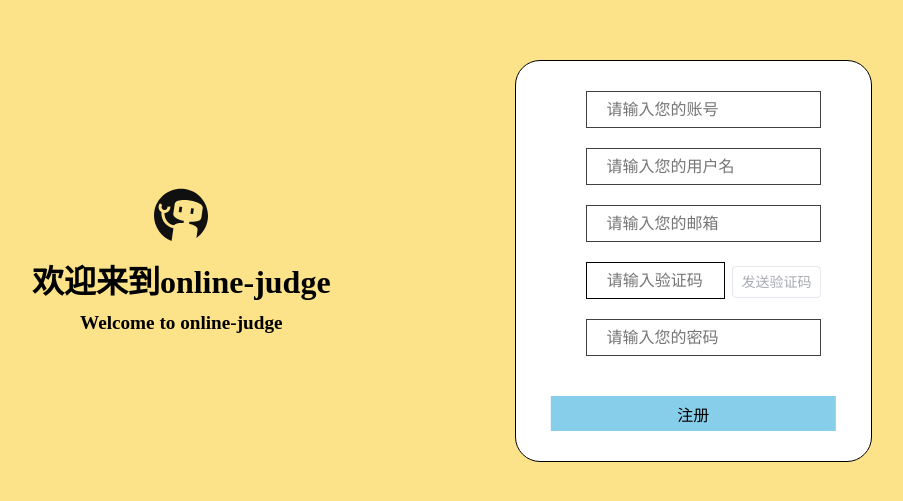
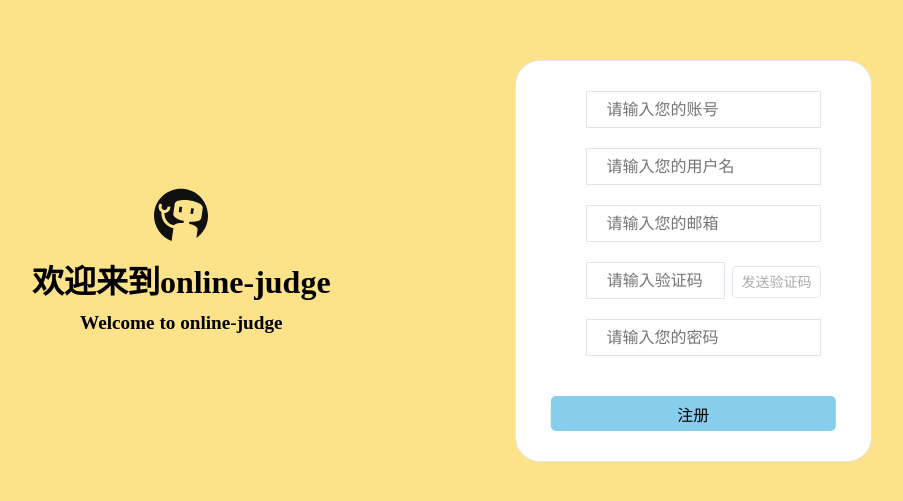
Before and after one commit to OnlineJudgeProjectTeam/online-judge-fe, a Vue app: page /register in a window 1280 px wide. Shown: the part 139-640 px from the top of the page, without its empty margins (280-1183 px from the left). Built offline with nearby package versions, Linux system fonts and the light colour scheme.

Commit message:
fix:Login.vue

```diff
--- a/src/components/Header.vue
+++ b/src/components/Header.vue
@@ -2,11 +2,14 @@
 
 import { ref } from 'vue';
 import { userStore } from "@/stores/login";
+import { useRouter } from 'vue-router';
 
 const store = userStore()
-const person = ref<string>(store.$state.name)
+const router = useRouter()
+const name = ref<string>(store.$state.name)
+const avatar = ref<string>(store.$state.avatar!)
 
-const greet = ref<string>("Hello, "+ person.value +"!")
+const greet = ref<string>("Hello, "+ name.value +"!")
 
 const isShowb = ref<boolean>(true)
 const isShows = ref<boolean>(false)
@@ -25,6 +28,10 @@ async function displayr() {
   isShowr.value = true
   isShows.value = false
   isShowb.value = false
+}
+
+async function PersonalCenter() {
+  router.push("/myspace")
 }
 </script>
 
@@ -47,7 +54,7 @@ async function displayr() {
     </div>
     <div class="user">
       <a>{{ greet }}</a>
-      <img src="../assets/images/logo.svg" alt="">
+      <el-avatar class="avatar" :size="50" :src="avatar" @click = "PersonalCenter"/>
     </div>
   </div>
 </template>
@@ -123,22 +130,23 @@ async function displayr() {
 }
 .user{
   margin: auto 0;
-  margin-right: 175px;
+  margin-right: 180px;
   a{
     vertical-align: middle;
   }
-  img{
+  .avatar{
     width: 5vh;
     height: 5vh;
     vertical-align: middle;
-    padding-left: 10px;
+    margin-left: 10px;
+    cursor: pointer;
   }
 }
 .hide{
   display: none;
 }
 .show{
-      margin-top: 13px;
-      border-color: black;
+  margin-top: 13px;
+  border-color: black;
 }
 </style>
--- a/src/pages/login/Login.Vue
+++ b/src/pages/login/Login.Vue
@@ -125,7 +125,7 @@ async function register() {
     width: 400px;
     height: 400px;
     border-radius: 25px;
-    border: 1px solid black;
+    border: 1px solid rgb(227, 229, 235);
     background-color: white;
   }
 }
@@ -138,7 +138,7 @@ async function register() {
       height: 40px;
       margin-top: 80px;
       margin-left: 20px;
-      border: 1px solid rgb(65, 63, 63);
+      border: 1px solid rgb(227, 229, 235);
       background-color: rgba(255, 255, 255, 0.5);
       font-size: inherit;
       padding-left: 20px;
@@ -151,7 +151,7 @@ async function register() {
       height: 40px;
       margin-top: 40px;
       margin-left: 20px;
-      border: 1px solid rgb(65, 63, 63);
+      border: 1px solid rgb(227, 229, 235);
       background-color: rgba(255, 255, 255, 0.5);
       font-size: inherit;
       padding-left: 20px;
@@ -175,6 +175,7 @@ async function register() {
     height: 40px;
     background-color: skyblue;
     margin-top: 50px;
+    border-radius: 5px;
     cursor: pointer;
     .loginbtn {
       text-align: center;
--- a/src/pages/login/Register.vue
+++ b/src/pages/login/Register.vue
@@ -164,7 +164,7 @@
         width: 400px;
         height: 400px;
         border-radius: 25px;
-        border: 1px solid black;
+        border: 1px solid rgb(227, 229, 235);
         background-color: white;
       }
 }
@@ -177,7 +177,7 @@
         height: 35px;
         margin-top: 30px;
         margin-left: 20px;
-        border: 1px solid rgb(65, 63, 63);
+        border: 1px solid rgb(227, 229, 235);
         background-color: rgba(255, 255, 255, 0.5);
         font-size: inherit;
         padding-left: 20px;
@@ -189,7 +189,7 @@
         height: 35px;
         margin-top: 20px;
         margin-left: 20px;
-        border: 1px solid rgb(65, 63, 63);
+        border: 1px solid rgb(227, 229, 235);
         background-color: rgba(255, 255, 255, 0.5);
         font-size: inherit;
         padding-left: 20px;
@@ -201,7 +201,7 @@
             height: 35px;
             margin-top: 20px;
             margin-left: 20px;
-            border: 1px solid black;
+            border: 1px solid rgb(227, 229, 235);
             background-color: rgba(255, 255, 255, 0.5);
             font-size: inherit;
             padding-left: 20px;
@@ -231,6 +231,7 @@
         height: 35px;
         background-color: skyblue;
         margin-top: 40px;
+        border-radius: 5px;
         cursor: pointer;
         .registerbtn{
             text-align:center;
--- a/src/pages/login/Verify.vue
+++ b/src/pages/login/Verify.vue
@@ -136,7 +136,7 @@ import { userStore } from "@/stores/login";
         width: 400px;
         height: 400px;
         border-radius: 25px;
-        border: 1px solid black;
+        border: 1px solid rgb(227, 229, 235);
         background-color: white;
       }
 }
@@ -149,7 +149,7 @@ import { userStore } from "@/stores/login";
             height: 40px;
             margin-top: 80px;
             margin-left: 20px;
-            border: 1px solid rgb(65, 63, 63);
+            border: 1px solid rgb(227, 229, 235);
             background-color: rgba(255, 255, 255, 0.5);
             font-size: inherit;
             padding-left: 20px;
@@ -162,7 +162,7 @@ import { userStore } from "@/stores/login";
             height: 40px;
             margin-top: 40px;
             margin-left: 20px;
-            border: 1px solid black;
+            border: 1px solid rgb(227, 229, 235);
             background-color: rgba(255, 255, 255, 0.5);
             font-size: inherit;
             padding-left: 20px;
@@ -191,6 +191,7 @@ import { userStore } from "@/stores/login";
         height: 40px;
         background-color: skyblue;
         margin-top: 50px;
+        border-radius: 5px;
         .loginbtn{
         text-align:center;
         position: absolute;
```
